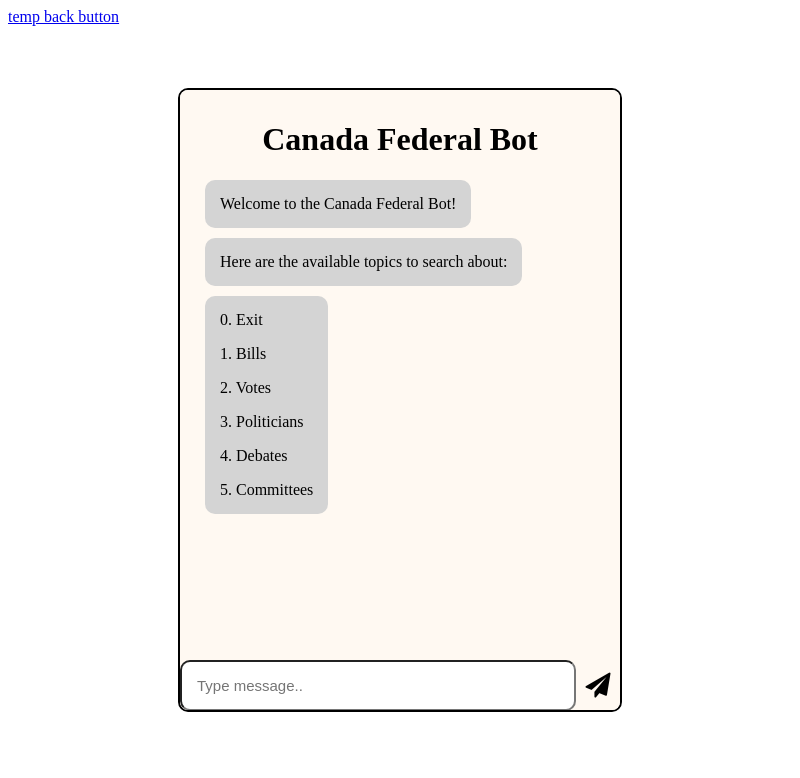
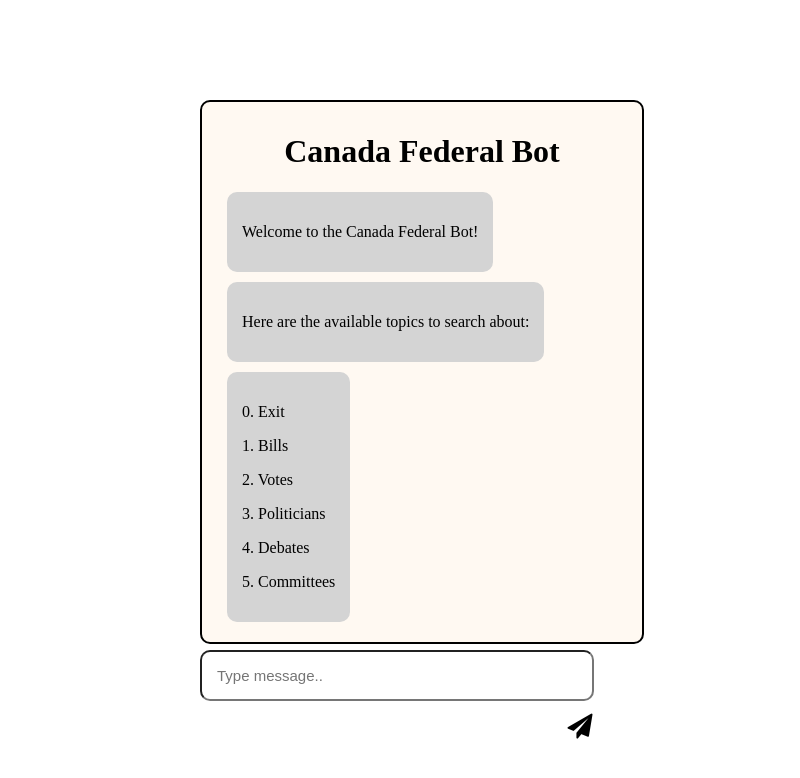
Before and after one commit to winnllam/CSCD58-project, an Electron app: page chatbot-app/components/chat.html in a window 800 px wide. Drawn offline with nearby package versions, Linux system fonts and the light colour scheme; no server answers.

Commit message:
Fixed chat bar positioning

```diff
--- a/chatbot-app/components/chat.html
+++ b/chatbot-app/components/chat.html
@@ -1,4 +1,3 @@
-<a href="home.html">temp back button</a>
 <!DOCTYPE html>
 <html>
   <head>
@@ -16,6 +15,7 @@
   </head>
   <body>
 
+    <div class="outer-box">
       <div id="chat" class="box chat-box">
         <h1 class="bot-name">Canada Federal Bot</h1>
 
@@ -35,7 +35,7 @@
           <p>4. Debates</p>
           <p>5. Committees</p>
         </div>
-
+      </div>
       <div class="input-area">
         <input placeholder="Type message.." id="input" class="input-chat" type="text" required></input>
         <button id="send" onclick="parse();"><i class="fa fa-paper-plane" aria-hidden="true"></i></button>
--- a/chatbot-app/components/style.css
+++ b/chatbot-app/components/style.css
@@ -1,3 +1,14 @@
+.outer-box {
+    margin: auto;
+    width: 50%;
+    height: 600px;
+    position: absolute;
+    top:0;
+    bottom: 0;
+    left: 0;
+    right: 0;
+}
+
 .box {
     margin: auto;
     border: 2px solid black;
@@ -10,13 +21,8 @@
 }
 
 .chat-box {
-    position: absolute;
-    top:0;
-    bottom: 0;
-    left: 0;
-    right: 0;
-    width: 50%;
-    height: 600px;
+    width: 100%;
+    height: 520px;
     overflow-y: scroll;
     background-color: rgb(255, 249, 242);
 }
```
Also changed, not shown: chatbot-app/components/home.html (+2 -2 lines). Lines whose indentation alone changed are shown as unchanged.
